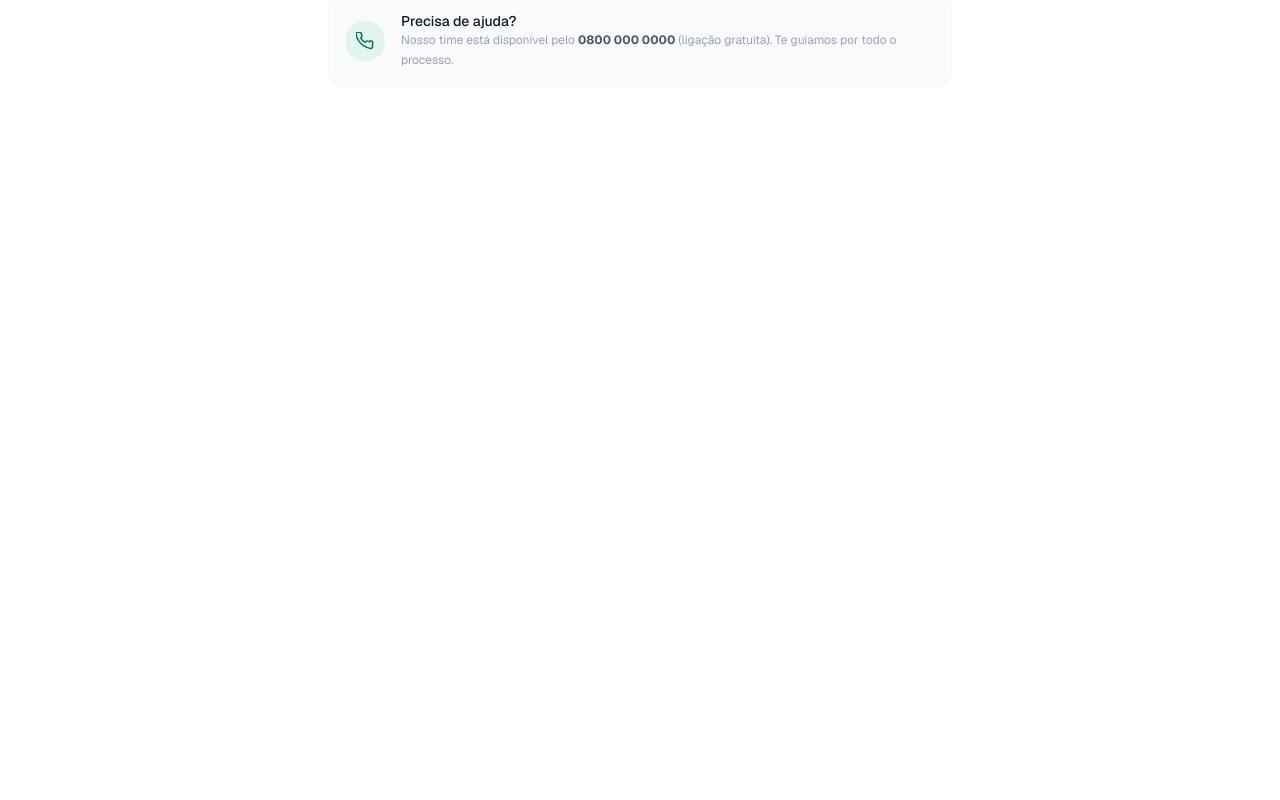
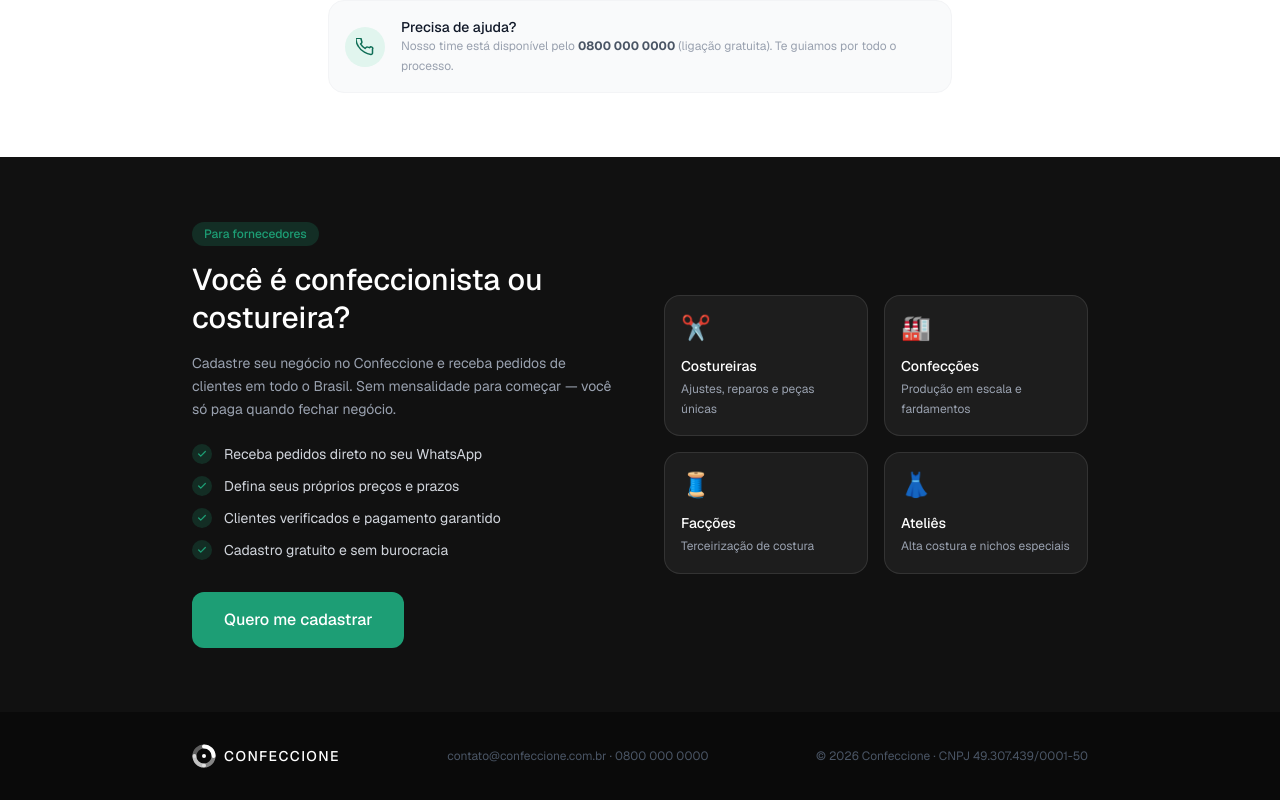
Before and after one commit to nandopons/confeccione, a Next.js app: page / in a window 1280 px wide. Shown: the part 1352-2152 px from the top of the page. Before the commit the page ends 1519 px from the top, so only its background shows below. Built offline with nearby package versions, Linux system fonts and the light colour scheme.

Commit message:
adiciona secao fornecedores e popup cadastro

```diff
--- a/app/page.tsx
+++ b/app/page.tsx
@@ -25,13 +25,70 @@ export default function Home() {
   const [tel, setTel] = useState("");
   const [email, setEmail] = useState("");
   const [protocolo] = useState(() => Math.floor(Math.random() * 90000) + 10000);
+  const [showPopup, setShowPopup] = useState(false);
+  const [fornTel, setFornTel] = useState("");
+  const [fornSent, setFornSent] = useState(false);
 
   const ufs = ["AC","AL","AM","AP","BA","CE","DF","ES","GO","MA","MG","MS","MT","PA","PB","PE","PI","PR","RJ","RN","RO","RR","RS","SC","SE","SP","TO"];
 
+  function handleFornSubmit() {
+    if (fornTel.length < 10) return;
+    setFornSent(true);
+  }
+
+  function closePopup() {
+    setShowPopup(false);
+    setFornSent(false);
+    setFornTel("");
+  }
+
   return (
     <main className="min-h-screen bg-white font-sans">
+
+      {/* POPUP FORNECEDOR */}
+      {showPopup && (
+        <div className="fixed inset-0 bg-black/40 z-50 flex items-center justify-center px-4" onClick={(e) => { if (e.target === e.currentTarget) closePopup(); }}>
+          <div className="bg-white rounded-2xl p-6 w-full max-w-sm">
+            {!fornSent ? (
+              <>
+                <div className="flex items-center justify-between mb-4">
+                  <h3 className="text-gray-900 font-medium text-base">Cadastro de fornecedor</h3>
+                  <button onClick={closePopup} className="text-gray-400 hover:text-gray-600 text-2xl leading-none">×</button>
+                </div>
+                <p className="text-gray-400 text-sm leading-relaxed mb-5">
+                  Deixa seu WhatsApp com DDD e nossa equipe entra em contato para te guiar no cadastro. É rápido e gratuito!
+                </p>
+                <div className="mb-4">
+                  <label className="text-xs text-gray-400 mb-1 block">WhatsApp com DDD</label>
+                  <input
+                    type="tel"
+                    value={fornTel}
+                    onChange={e => setFornTel(e.target.value)}
+                    placeholder="(71) 99999-9999"
+                    className="w-full border border-gray-200 rounded-xl px-3 py-3 text-sm text-gray-800 focus:outline-none focus:border-[#1D9E75]"
+                  />
+                </div>
+                <button onClick={handleFornSubmit} disabled={fornTel.length < 10} className="w-full bg-[#1D9E75] hover:bg-[#0F6E56] disabled:opacity-30 text-white font-medium py-3 rounded-xl text-sm transition-colors">
+                  Quero me cadastrar
+                </button>
+                <p className="text-xs text-gray-300 text-center mt-3">Cadastro 100% gratuito para fornecedores</p>
+              </>
+            ) : (
+              <div className="text-center py-4">
+                <div className="w-12 h-12 bg-[#E1F5EE] rounded-full flex items-center justify-center mx-auto mb-3">
+                  <svg width="22" height="22" viewBox="0 0 24 24" fill="none" stroke="#0F6E56" strokeWidth="2.5" strokeLinecap="round" strokeLinejoin="round"><polyline points="20 6 9 17 4 12"/></svg>
+                </div>
+                <h3 className="text-gray-900 font-medium mb-2">Recebemos seu contato!</h3>
+                <p className="text-gray-400 text-sm leading-relaxed mb-4">Nossa equipe vai entrar em contato pelo WhatsApp <strong className="text-gray-600">{fornTel}</strong> em breve para finalizar seu cadastro.</p>
+                <button onClick={closePopup} className="text-sm text-[#1D9E75] font-medium">Fechar</button>
+              </div>
+            )}
+          </div>
+        </div>
+      )}
+
       {/* NAVBAR */}
-      <nav className="bg-[#111] px-6 py-4 flex items-center justify-between sticky top-0 z-50">
+      <nav className="bg-[#111] px-6 py-4 flex items-center justify-between sticky top-0 z-40">
         <div className="flex items-center gap-3">
           <svg width="32" height="32" viewBox="0 0 60 60" fill="none">
             <path d="M30 6 A24 24 0 0 1 54 30" stroke="white" strokeWidth="10" strokeLinecap="round"/>
@@ -43,6 +100,9 @@ export default function Home() {
           <span className="text-white font-medium tracking-widest text-lg">CONFECCIONE</span>
         </div>
         <div className="flex items-center gap-3">
+          <button onClick={() => setShowPopup(true)} className="text-white text-sm border border-white/20 px-4 py-2 rounded-full hover:bg-white/10 transition-colors hidden md:block">
+            Sou fornecedor
+          </button>
           <span className="bg-[#1D9E75] text-white text-xs font-medium px-3 py-1 rounded-full">Suporte humano</span>
           <span className="text-white text-sm font-medium">0800 000 0000</span>
         </div>
@@ -56,10 +116,7 @@ export default function Home() {
         <p className="text-gray-400 text-base max-w-xl mx-auto mb-8 leading-relaxed">
           Faça seu pedido em minutos. Receba orçamentos de fornecedores verificados. Produza com confiança.
         </p>
-        <button
-          onClick={() => document.getElementById("pedido")?.scrollIntoView({ behavior: "smooth" })}
-          className="bg-[#1D9E75] hover:bg-[#0F6E56] text-white font-medium px-8 py-4 rounded-xl text-base transition-colors"
-        >
+        <button onClick={() => document.getElementById("pedido")?.scrollIntoView({ behavior: "smooth" })} className="bg-[#1D9E75] hover:bg-[#0F6E56] text-white font-medium px-8 py-4 rounded-xl text-base transition-colors">
           Fazer meu pedido agora
         </button>
       </section>
@@ -79,31 +136,23 @@ export default function Home() {
         <p className="text-gray-400 text-sm mb-4">Explore por tipo de pedido:</p>
         <div className="flex flex-wrap gap-2">
           {["Todos", ...nichos.map(n => n.title)].map((label) => (
-            <span
-              key={label}
-              className="text-sm px-4 py-2 rounded-full border border-gray-200 text-gray-500 hover:bg-[#111] hover:text-white hover:border-[#111] cursor-pointer transition-all"
-            >
-              {label}
-            </span>
+            <span key={label} className="text-sm px-4 py-2 rounded-full border border-gray-200 text-gray-500 hover:bg-[#111] hover:text-white hover:border-[#111] cursor-pointer transition-all">{label}</span>
           ))}
         </div>
       </section>
 
       {/* FLUXO DE PEDIDO */}
-      <section id="pedido" className="px-6 pb-20 max-w-2xl mx-auto">
+      <section id="pedido" className="px-6 pb-16 max-w-2xl mx-auto">
         <h2 className="text-gray-900 text-xl font-medium mb-1">
           Faça seu pedido{" "}
           <span className="bg-[#E1F5EE] text-[#0F6E56] text-xs font-medium px-2 py-1 rounded-full">3 passos simples</span>
         </h2>
         <p className="text-gray-400 text-sm mb-6">Preencha as informações abaixo e receba orçamentos em até 24h.</p>
 
-        {/* STEPS BAR */}
         <div className="flex items-center mb-8">
           {[0, 1, 2].map((i) => (
             <div key={i} className="flex items-center flex-1 last:flex-none">
-              <div className={`w-8 h-8 rounded-full flex items-center justify-center text-sm font-medium flex-shrink-0 transition-all ${
-                i < step ? "bg-[#1D9E75] text-white" : i === step ? "bg-[#111] text-white" : "bg-gray-100 text-gray-400"
-              }`}>
+              <div className={`w-8 h-8 rounded-full flex items-center justify-center text-sm font-medium flex-shrink-0 transition-all ${i < step ? "bg-[#1D9E75] text-white" : i === step ? "bg-[#111] text-white" : "bg-gray-100 text-gray-400"}`}>
                 {i < step ? "✓" : i + 1}
               </div>
               {i < 2 && <div className={`flex-1 h-px mx-2 transition-colors ${i < step ? "bg-[#1D9E75]" : "bg-gray-200"}`} />}
@@ -111,23 +160,14 @@ export default function Home() {
           ))}
         </div>
 
-        {/* CARD */}
         <div className="border border-gray-200 rounded-2xl p-6">
-
-          {/* STEP 0 */}
           {step === 0 && (
             <>
               <p className="text-gray-900 font-medium mb-1">O que você precisa produzir?</p>
               <p className="text-gray-400 text-sm mb-5">Escolha o tipo de pedido mais próximo da sua necessidade.</p>
               <div className="grid grid-cols-2 gap-3 mb-6">
                 {nichos.map((n) => (
-                  <button
-                    key={n.id}
-                    onClick={() => setTipo(n.id)}
-                    className={`text-left border-2 rounded-xl p-4 transition-all ${
-                      tipo === n.id ? "border-[#1D9E75] bg-[#E1F5EE]" : "border-gray-200 hover:border-[#1D9E75]"
-                    }`}
-                  >
+                  <button key={n.id} onClick={() => setTipo(n.id)} className={`text-left border-2 rounded-xl p-4 transition-all ${tipo === n.id ? "border-[#1D9E75] bg-[#E1F5EE]" : "border-gray-200 hover:border-[#1D9E75]"}`}>
                     <span className="text-2xl mb-2 block">{n.icon}</span>
                     <div className="text-sm font-medium text-gray-900">{n.title}</div>
                     <div className="text-xs text-gray-400 mt-1">{n.sub}</div>
@@ -135,25 +175,15 @@ export default function Home() {
                 ))}
               </div>
               <div className="flex justify-end">
-                <button
-                  disabled={!tipo}
-                  onClick={() => setStep(1)}
-                  className="bg-[#111] text-white px-6 py-3 rounded-xl text-sm font-medium disabled:opacity-30 hover:opacity-85 transition-opacity"
-                >
-                  Continuar →
-                </button>
+                <button disabled={!tipo} onClick={() => setStep(1)} className="bg-[#111] text-white px-6 py-3 rounded-xl text-sm font-medium disabled:opacity-30 hover:opacity-85 transition-opacity">Continuar →</button>
               </div>
             </>
           )}
 
-          {/* STEP 1 */}
           {step === 1 && (
             <>
               <p className="text-gray-900 font-medium mb-1">Detalhes do pedido</p>
-              <p className="text-gray-400 text-sm mb-5">
-                {tipo === "ajuste" ? "Descreva o que precisa ajustar ou consertar." : "Quanto você precisa produzir e qual o prazo?"}
-              </p>
-
+              <p className="text-gray-400 text-sm mb-5">{tipo === "ajuste" ? "Descreva o que precisa ajustar ou consertar." : "Quanto você precisa produzir e qual o prazo?"}</p>
               {tipo !== "ajuste" && (
                 <div className="mb-5">
                   <label className="text-xs text-gray-400 mb-2 block">Quantidade de peças</label>
@@ -165,7 +195,6 @@ export default function Home() {
                   </div>
                 </div>
               )}
-
               <div className="grid grid-cols-2 gap-4 mb-4">
                 <div>
                   <label className="text-xs text-gray-400 mb-1 block">Prazo desejado</label>
@@ -184,30 +213,25 @@ export default function Home() {
                   </select>
                 </div>
               </div>
-
               <div className="mb-6">
                 <label className="text-xs text-gray-400 mb-1 block">Descreva seu pedido (opcional)</label>
                 <textarea rows={3} placeholder="Ex: camisa polo tamanhos P, M, G, com logo bordado..." className="w-full border border-gray-200 rounded-xl px-3 py-2 text-sm text-gray-800 resize-none focus:outline-none focus:border-[#1D9E75]" />
               </div>
-
               <div className="flex justify-between">
-                <button onClick={() => setStep(0)} className="border border-gray-200 text-gray-400 px-5 py-3 rounded-xl text-sm hover:bg-gray-50 transition-colors">← Voltar</button>
-                <button onClick={() => setStep(2)} className="bg-[#111] text-white px-6 py-3 rounded-xl text-sm font-medium hover:opacity-85 transition-opacity">Continuar →</button>
+                <button onClick={() => setStep(0)} className="border border-gray-200 text-gray-400 px-5 py-3 rounded-xl text-sm hover:bg-gray-50">← Voltar</button>
+                <button onClick={() => setStep(2)} className="bg-[#111] text-white px-6 py-3 rounded-xl text-sm font-medium hover:opacity-85">Continuar →</button>
               </div>
             </>
           )}
 
-          {/* STEP 2 */}
           {step === 2 && (
             <>
               <p className="text-gray-900 font-medium mb-1">Seus dados para contato</p>
               <p className="text-gray-400 text-sm mb-5">Os fornecedores vão entrar em contato pelo WhatsApp ou e-mail.</p>
-
               <div className="mb-4">
                 <label className="text-xs text-gray-400 mb-1 block">Nome completo</label>
                 <input type="text" value={nome} onChange={e => setNome(e.target.value)} placeholder="Seu nome" className="w-full border border-gray-200 rounded-xl px-3 py-2 text-sm text-gray-800 focus:outline-none focus:border-[#1D9E75]" />
               </div>
-
               <div className="grid grid-cols-2 gap-4 mb-6">
                 <div>
                   <label className="text-xs text-gray-400 mb-1 block">WhatsApp</label>
@@ -218,8 +242,6 @@ export default function Home() {
                   <input type="email" value={email} onChange={e => setEmail(e.target.value)} placeholder="seu@email.com" className="w-full border border-gray-200 rounded-xl px-3 py-2 text-sm text-gray-800 focus:outline-none focus:border-[#1D9E75]" />
                 </div>
               </div>
-
-              {/* Resumo */}
               <div className="bg-gray-50 rounded-xl p-4 mb-6 text-sm">
                 <p className="text-xs text-gray-400 font-medium mb-3">Resumo do pedido</p>
                 <div className="space-y-2">
@@ -229,35 +251,26 @@ export default function Home() {
                   {estado && <div className="flex justify-between text-gray-600"><span>Estado</span><span>{estado}</span></div>}
                 </div>
               </div>
-
               <div className="flex justify-between">
-                <button onClick={() => setStep(1)} className="border border-gray-200 text-gray-400 px-5 py-3 rounded-xl text-sm hover:bg-gray-50 transition-colors">← Voltar</button>
+                <button onClick={() => setStep(1)} className="border border-gray-200 text-gray-400 px-5 py-3 rounded-xl text-sm hover:bg-gray-50">← Voltar</button>
                 <button onClick={() => setStep(3)} className="bg-[#1D9E75] hover:bg-[#0F6E56] text-white px-6 py-3 rounded-xl text-sm font-medium transition-colors">Enviar pedido →</button>
               </div>
             </>
           )}
 
-          {/* STEP 3 - SUCESSO */}
           {step === 3 && (
             <div className="text-center py-6">
               <div className="w-14 h-14 bg-[#E1F5EE] rounded-full flex items-center justify-center mx-auto mb-4">
-                <svg width="24" height="24" viewBox="0 0 24 24" fill="none" stroke="#0F6E56" strokeWidth="2.5" strokeLinecap="round" strokeLinejoin="round">
-                  <polyline points="20 6 9 17 4 12"/>
-                </svg>
+                <svg width="24" height="24" viewBox="0 0 24 24" fill="none" stroke="#0F6E56" strokeWidth="2.5" strokeLinecap="round" strokeLinejoin="round"><polyline points="20 6 9 17 4 12"/></svg>
               </div>
               <h3 className="text-gray-900 text-lg font-medium mb-2">Pedido enviado!</h3>
-              <p className="text-gray-400 text-sm max-w-xs mx-auto mb-5 leading-relaxed">
-                Os fornecedores ideais para o seu pedido já estão sendo notificados. Você receberá orçamentos em até <strong>24 horas</strong> pelo WhatsApp.
-              </p>
-              <div className="bg-[#E1F5EE] text-[#0F6E56] font-medium text-sm px-6 py-3 rounded-xl inline-block mb-4">
-                Número do pedido: #CF-{protocolo}
-              </div>
+              <p className="text-gray-400 text-sm max-w-xs mx-auto mb-5 leading-relaxed">Os fornecedores ideais para o seu pedido já estão sendo notificados. Você receberá orçamentos em até <strong>24 horas</strong> pelo WhatsApp.</p>
+              <div className="bg-[#E1F5EE] text-[#0F6E56] font-medium text-sm px-6 py-3 rounded-xl inline-block mb-4">Número do pedido: #CF-{protocolo}</div>
               <p className="text-gray-400 text-xs">Dúvidas? Ligue grátis: <strong>0800 000 0000</strong></p>
             </div>
           )}
         </div>
 
-        {/* SUPORTE FLUTUANTE */}
         <div className="mt-4 border border-gray-100 bg-gray-50 rounded-2xl p-4 flex items-center gap-4">
           <div className="w-10 h-10 bg-[#E1F5EE] rounded-full flex items-center justify-center flex-shrink-0">
             <svg width="18" height="18" viewBox="0 0 24 24" fill="none" stroke="#0F6E56" strokeWidth="2" strokeLinecap="round" strokeLinejoin="round">
@@ -270,6 +283,75 @@ export default function Home() {
           </div>
         </div>
       </section>
+
+      {/* SEÇÃO FORNECEDORES */}
+      <section className="bg-[#111] px-6 py-16">
+        <div className="max-w-4xl mx-auto">
+          <div className="grid md:grid-cols-2 gap-12 items-center">
+            <div>
+              <span className="bg-[#1D9E75]/20 text-[#1D9E75] text-xs font-medium px-3 py-1 rounded-full">Para fornecedores</span>
+              <h2 className="text-white text-2xl md:text-3xl font-medium mt-4 mb-4 leading-tight">
+                Você é confeccionista ou costureira?
+              </h2>
+              <p className="text-gray-400 text-sm leading-relaxed mb-6">
+                Cadastre seu negócio no Confeccione e receba pedidos de clientes em todo o Brasil. Sem mensalidade para começar — você só paga quando fechar negócio.
+              </p>
+              <div className="space-y-3 mb-8">
+                {[
+                  "Receba pedidos direto no seu WhatsApp",
+                  "Defina seus próprios preços e prazos",
+                  "Clientes verificados e pagamento garantido",
+                  "Cadastro gratuito e sem burocracia",
+                ].map((item) => (
+                  <div key={item} className="flex items-center gap-3">
+                    <div className="w-5 h-5 rounded-full bg-[#1D9E75]/20 flex items-center justify-center flex-shrink-0">
+                      <svg width="10" height="10" viewBox="0 0 24 24" fill="none" stroke="#1D9E75" strokeWidth="3" strokeLinecap="round" strokeLinejoin="round"><polyline points="20 6 9 17 4 12"/></svg>
+                    </div>
+                    <span className="text-gray-300 text-sm">{item}</span>
+                  </div>
+                ))}
+              </div>
+              <button onClick={() => setShowPopup(true)} className="bg-[#1D9E75] hover:bg-[#0F6E56] text-white font-medium px-8 py-4 rounded-xl text-base transition-colors">
+                Quero me cadastrar
+              </button>
+            </div>
+
+            <div className="grid grid-cols-2 gap-4">
+              {[
+                { icon: "✂️", title: "Costureiras", desc: "Ajustes, reparos e peças únicas" },
+                { icon: "🏭", title: "Confecções", desc: "Produção em escala e fardamentos" },
+                { icon: "🧵", title: "Facções", desc: "Terceirização de costura" },
+                { icon: "👗", title: "Ateliês", desc: "Alta costura e nichos especiais" },
+              ].map((item) => (
+                <div key={item.title} className="bg-white/5 border border-white/10 rounded-2xl p-4 hover:bg-white/10 transition-colors">
+                  <span className="text-2xl mb-3 block">{item.icon}</span>
+                  <p className="text-white text-sm font-medium mb-1">{item.title}</p>
+                  <p className="text-gray-400 text-xs leading-relaxed">{item.desc}</p>
+                </div>
+              ))}
+            </div>
+          </div>
+        </div>
+      </section>
+
+      {/* FOOTER */}
+      <footer className="bg-[#0a0a0a] px-6 py-8">
+        <div className="max-w-4xl mx-auto flex flex-col md:flex-row items-center justify-between gap-4">
+          <div className="flex items-center gap-2">
+            <svg width="24" height="24" viewBox="0 0 60 60" fill="none">
+              <path d="M30 6 A24 24 0 0 1 54 30" stroke="white" strokeWidth="10" strokeLinecap="round"/>
+              <path d="M54 30 A24 24 0 0 1 30 54" stroke="white" strokeWidth="10" strokeLinecap="round" opacity="0.5"/>
+              <path d="M30 54 A24 24 0 0 1 6 30" stroke="white" strokeWidth="10" strokeLinecap="round" opacity="0.75"/>
+              <path d="M6 30 A24 24 0 0 1 30 6" stroke="white" strokeWidth="10" strokeLinecap="round" opacity="0.35"/>
+              <circle cx="30" cy="30" r="5" fill="white"/>
+            </svg>
+            <span className="text-white text-sm font-medium tracking-widest">CONFECCIONE</span>
+          </div>
+          <p className="text-gray-600 text-xs">contato@confeccione.com.br · 0800 000 0000</p>
+          <p className="text-gray-600 text-xs">© 2026 Confeccione · CNPJ 49.307.439/0001-50</p>
+        </div>
+      </footer>
+
     </main>
   );
 }
```
